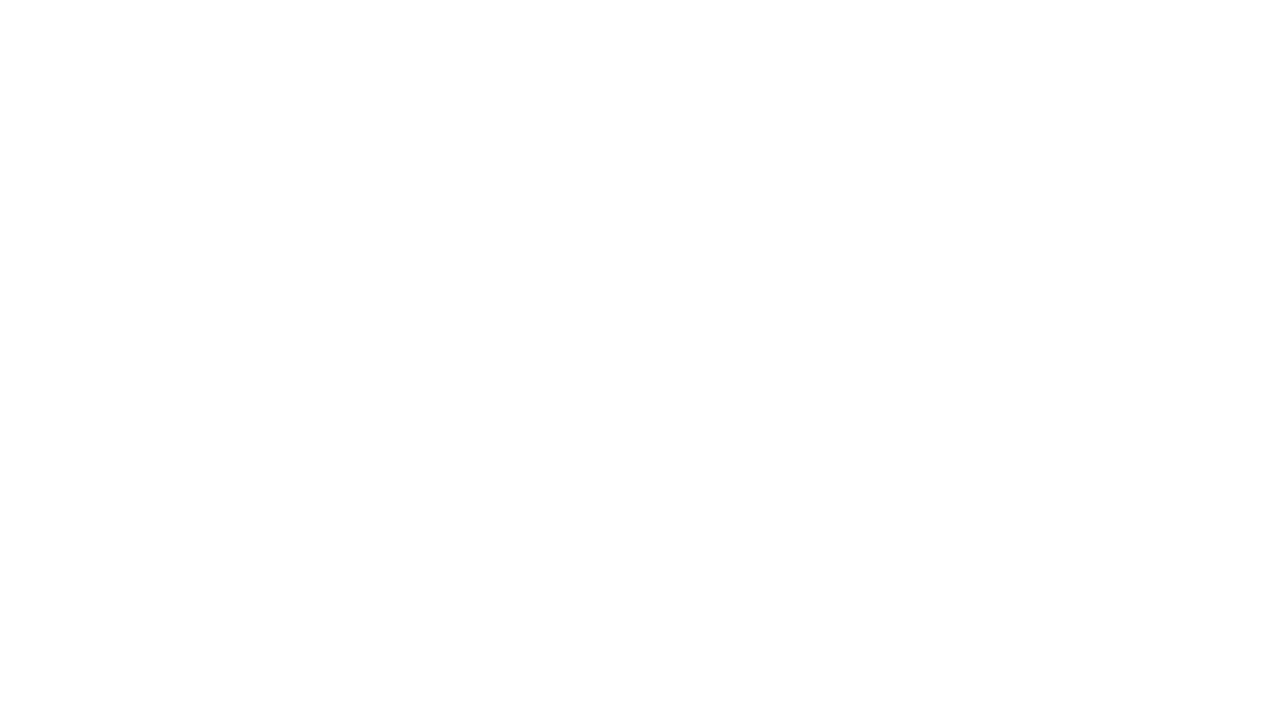
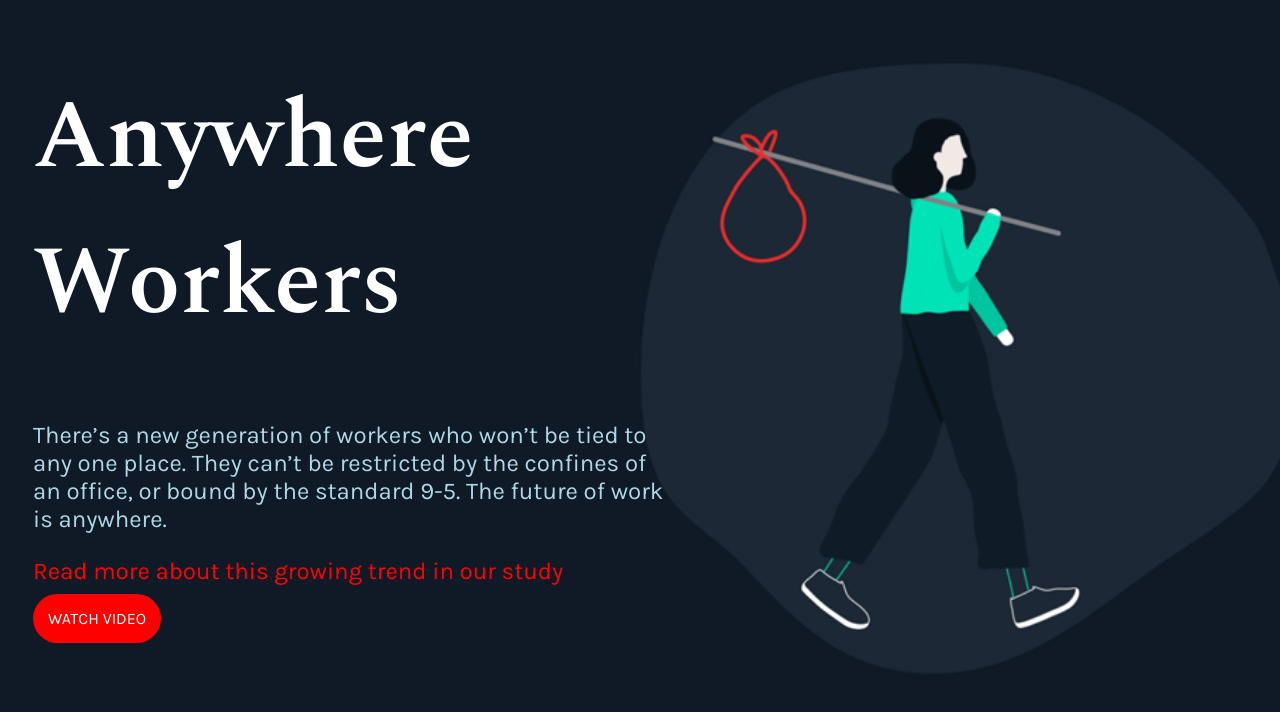
Before and after one commit to EHB-MCT/web1-exercise-04-maximedewavre, a plain HTML site: page index.html in a window 1280 px wide. Drawn offline with nearby package versions, Linux system fonts and the light colour scheme.

Commit message:
opdr4_maxime

```diff
--- a/index.html
+++ b/index.html
@@ -10,6 +10,16 @@
 </head>
 
 <body>
+    <h1>Anywhere<br> Workers</h1>
+    <div>
+        <p>There’s a new generation of workers who won’t be tied to any one place. They can’t be restricted by the
+            confines
+            of an office, or bound by the standard 9-5. The future of work is anywhere.
+        </p>
+
+        <p><span>Read more about this growing trend in our study</span></p>
+        <a>WATCH VIDEO</a>
+    </div>
 
 </body>
 
--- a/style.css
+++ b/style.css
@@ -1 +1,40 @@
-/* nothing here */
+@import url('https://fonts.googleapis.com/css2?family=Karla&display=swap');
+@import url('https://fonts.googleapis.com/css2?family=Spectral:wght@600&display=swap');
+
+h1 {
+    font-family: 'Spectral', serif;
+    color: white;
+    font-size: 6em;
+    padding-left: 25px;
+}
+
+body {
+    background-image: url(images/anywhere-workers.gif);
+    background-position: top right;
+    background-repeat: no-repeat;
+    background-size: 700px;
+    background-color: #0f1a26;
+}
+
+a {
+    padding: 15px;
+    border-radius: 35px;
+    background-color: red;
+    color: white;
+}
+
+div {
+    font-family: 'Karla', sans-serif;
+    width: 50%;
+    padding-left: 25px;
+}
+
+p {
+
+    color: lightblue;
+    font-size: 1.5em;
+}
+
+span {
+    color: red;
+}
```
